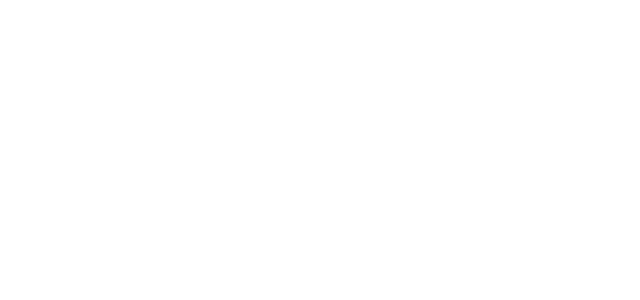
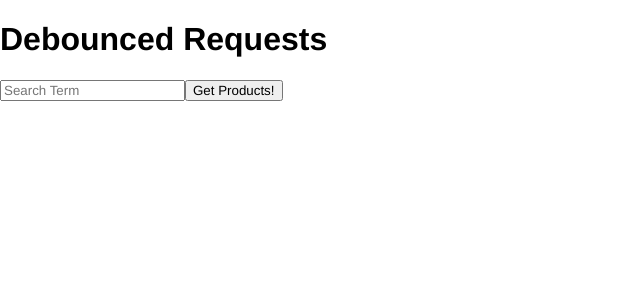
Before and after one commit to blaytenshi/vue-3-examples, a Vue app: page /debounced-requests in a window 1280 px wide. Before the commit this address had no page. Shown: the top 300 px of the page, without its empty margins (0-640 px from the left). Built offline with nearby package versions, Linux system fonts and the light colour scheme; no server answers.

Commit message:
Finished Debounce Example

```diff
--- /dev/null
+++ b/src/api/service-restful-api.js
@@ -0,0 +1 @@
+export const getRestfulObjects = () => fetch("https://api.restful-api.dev/objects");
--- a/src/router/routes.js
+++ b/src/router/routes.js
@@ -126,4 +126,10 @@ export default [
     displayName: "Sticky Element",
     component: () => import("../views/sticky-element/index.vue"),
   },
+  {
+    path: "/debounced-requests",
+    name: "DebouncedRequests",
+    displayName: "DebouncedRequests",
+    component: () => import("../views/debounced-requests/index.vue"),
+  },
 ];
--- /dev/null
+++ b/src/views/debounced-requests/index.vue
@@ -0,0 +1,51 @@
+<script setup>
+import { reactive } from "vue";
+import { getRestfulObjects } from "../../api/service-restful-api.js";
+
+const state = reactive({
+  products: [],
+  requestTimerId: null,
+  searchValue: "",
+});
+
+const fetchRestfulObjects = async () => {
+  await getRestfulObjects();
+};
+
+const fireRequest = () => {
+  console.log("fireRequest");
+  if (state.requestTimerId) {
+    console.log("current timeoutId", state.requestTimerId);
+    clearTimeout(state.requestTimerId);
+  }
+  const timeoutId = setTimeout(() => {
+    fetchRestfulObjects();
+  }, 1000);
+  console.log("newTimeoutId", timeoutId);
+  state.requestTimerId = timeoutId;
+};
+
+fetchRestfulObjects();
+
+const handleInput = (event) => {
+  console.log("event", event.target.value);
+  fireRequest();
+};
+</script>
+
+<template>
+  <h1>Debounced Requests</h1>
+  <input
+    type="text"
+    placeholder="Search Term"
+    :value="state.searchValue"
+    @input="handleInput"
+  >
+  <button @click="fireRequest">
+    Get Products!
+  </button>
+</template>
+
+<style scoped>
+
+</style>
```
